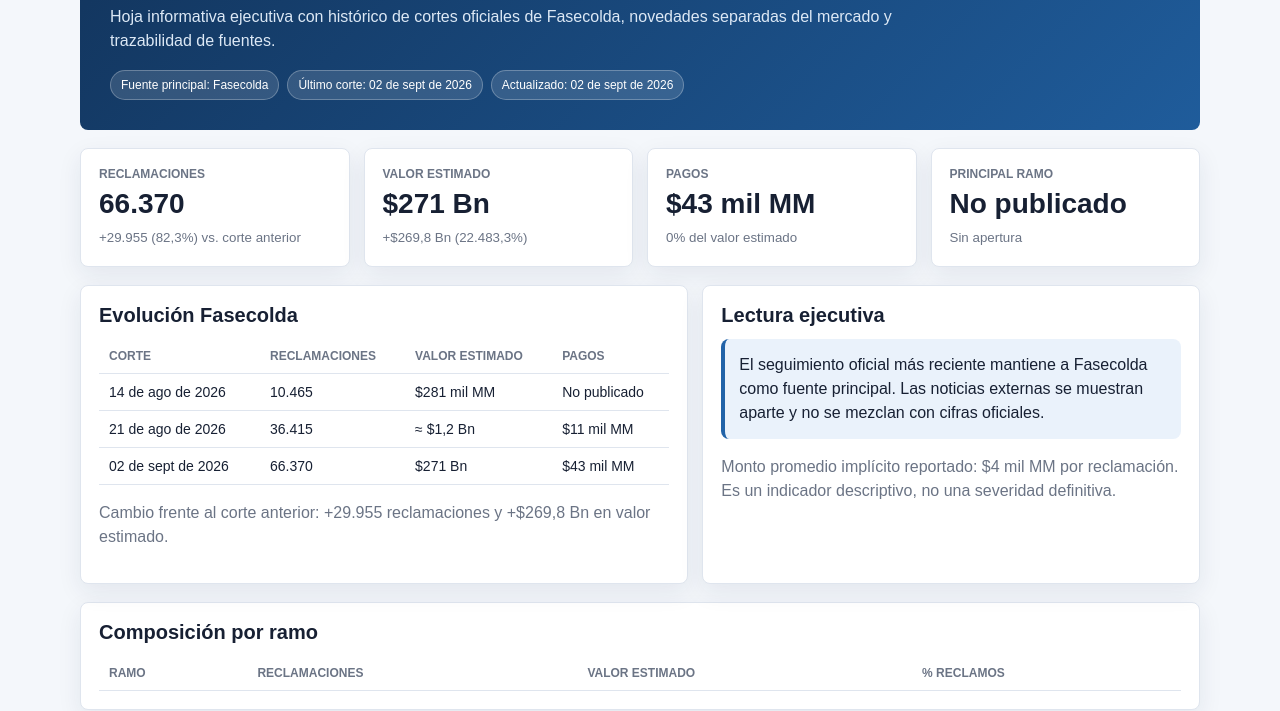
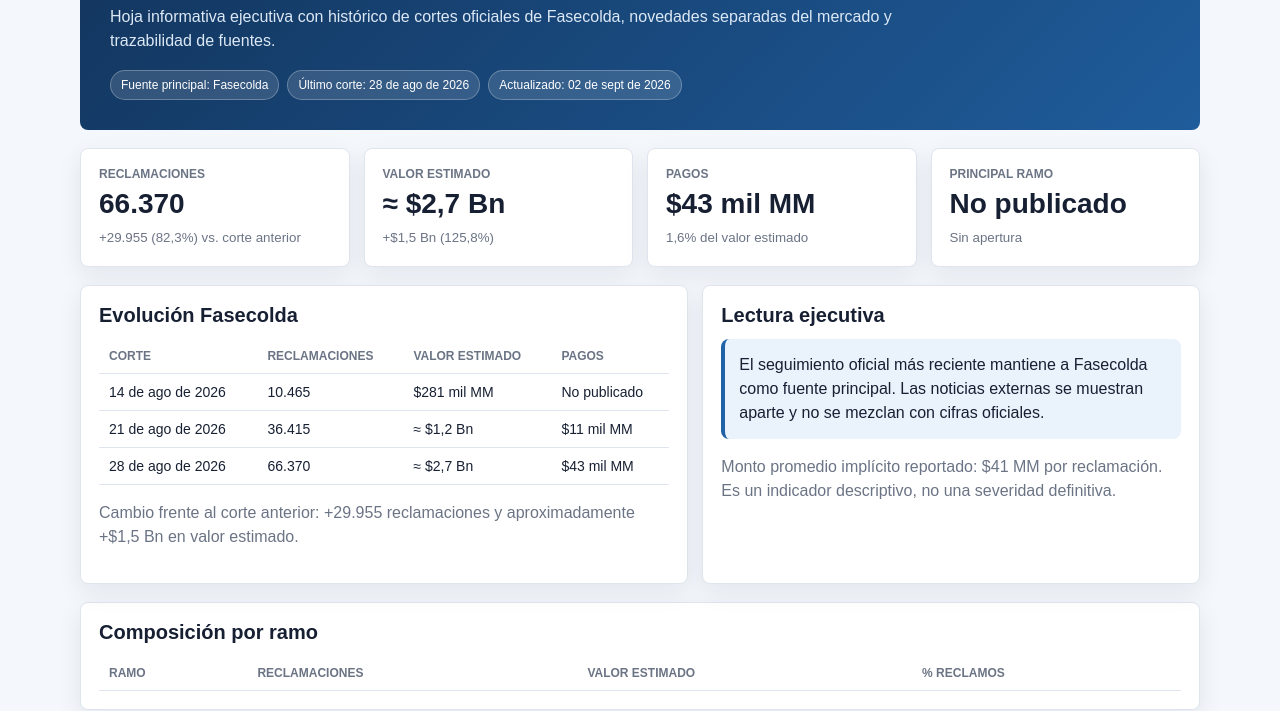
Before and after one commit to Lombo5138/terremoto-fasecolda-site, a website: page docs/index.html in a window 1280 px wide. Shown: the part 122-833 px from the top of the page. Drawn offline with Linux system fonts and the light colour scheme.

Commit message:
Corregir cifras del corte Fasecolda del 28 de agosto

```diff
--- a/docs/index.html
+++ b/docs/index.html
@@ -15,15 +15,15 @@
     <p>Hoja informativa ejecutiva con histórico de cortes oficiales de Fasecolda, novedades separadas del mercado y trazabilidad de fuentes.</p>
     <div class="badges">
       <span>Fuente principal: Fasecolda</span>
-      <span>Último corte: 02 de sept de 2026</span>
+      <span>Último corte: 28 de ago de 2026</span>
       <span>Actualizado: 02 de sept de 2026</span>
     </div>
   </section>
 
   <section class="kpis" aria-label="Indicadores principales">
     <article><span>Reclamaciones</span><strong>66.370</strong><small>+29.955 (82,3%) vs. corte anterior</small></article>
-    <article><span>Valor estimado</span><strong>$271 Bn</strong><small>+$269,8 Bn (22.483,3%)</small></article>
-    <article><span>Pagos</span><strong>$43 mil MM</strong><small>0% del valor estimado</small></article>
+    <article><span>Valor estimado</span><strong>≈ $2,7 Bn</strong><small>+$1,5 Bn (125,8%)</small></article>
+    <article><span>Pagos</span><strong>$43 mil MM</strong><small>1,6% del valor estimado</small></article>
     <article><span>Principal ramo</span><strong>No publicado</strong><small>Sin apertura</small></article>
   </section>
 
@@ -34,14 +34,14 @@
         <thead><tr><th>Corte</th><th>Reclamaciones</th><th>Valor estimado</th><th>Pagos</th></tr></thead>
         <tbody><tr><td>14 de ago de 2026</td><td>10.465</td><td>$281 mil MM</td><td>No publicado</td></tr>
 <tr><td>21 de ago de 2026</td><td>36.415</td><td>≈ $1,2 Bn</td><td>$11 mil MM</td></tr>
-<tr><td>02 de sept de 2026</td><td>66.370</td><td>$271 Bn</td><td>$43 mil MM</td></tr></tbody>
+<tr><td>28 de ago de 2026</td><td>66.370</td><td>≈ $2,7 Bn</td><td>$43 mil MM</td></tr></tbody>
       </table>
-      <p class="muted">Cambio frente al corte anterior: +29.955 reclamaciones y +$269,8 Bn en valor estimado.</p>
+      <p class="muted">Cambio frente al corte anterior: +29.955 reclamaciones y aproximadamente +$1,5 Bn en valor estimado.</p>
     </article>
     <article class="panel">
       <h2>Lectura ejecutiva</h2>
       <div class="callout">El seguimiento oficial más reciente mantiene a Fasecolda como fuente principal. Las noticias externas se muestran aparte y no se mezclan con cifras oficiales.</div>
-      <p class="muted">Monto promedio implícito reportado: $4 mil MM por reclamación. Es un indicador descriptivo, no una severidad definitiva.</p>
+      <p class="muted">Monto promedio implícito reportado: $41 MM por reclamación. Es un indicador descriptivo, no una severidad definitiva.</p>
     </article>
   </section>
 
@@ -100,7 +100,7 @@
     <h2>Fuentes</h2>
     <p><b>Así avanza la atención de las aseguradoras a los afectados por el sismo</b><br><span>Fasecolda reportó 10.465 reclamaciones y valor estimado de COP 281.000 millones con corte al 14 de agosto de 2026.</span><br><a href="https://www.fasecolda.com/asi-avanza-la-atencion-de-las-aseguradoras-a-los-afectados-por-el-sismo/" target="_blank" rel="noopener">Publicación oficial</a></p>
 <p><b>Reclamaciones por el sismo aumentan 248% y aseguradoras agilizan su respuesta</b><br><span>Fasecolda reportó 36.415 reclamaciones, valor estimado cercano a COP 1,2 billones y pagos por COP 11.104 millones.</span><br><a href="https://www.fasecolda.com/reclamaciones-por-el-sismo-aumentan-248-y-aseguradoras-agilizan-su-respuesta/" target="_blank" rel="noopener">Publicación oficial</a></p>
-<p><b>Reconstrucción tras el sismo: sector asegurador acelera el pago de indemnizaciones - Fasecolda Ir al contenido Fasecolda</b><br><span>Registro detectado automáticamente. Revisar antes de usar si la fecha de corte no fue interpretada explícitamente.</span><br><a href="https://www.fasecolda.com/reconstruccion-tras-el-sismo-sector-asegurador-acelera-el-pago-de-indemnizaciones/" target="_blank" rel="noopener">Publicación oficial</a></p>
+<p><b>Reconstrucción tras el sismo: sector asegurador acelera el pago de indemnizaciones - Fasecolda Ir al contenido Fasecolda</b><br><span>Fasecolda reporta 66.370 reclamaciones, pagos por COP 42.992 millones y valor estimado de COP 2,71 billones, con corte al 28 de agosto de 2026.</span><br><a href="https://www.fasecolda.com/reconstruccion-tras-el-sismo-sector-asegurador-acelera-el-pago-de-indemnizaciones/" target="_blank" rel="noopener">Publicación oficial</a></p>
   </section>
 
   <footer>Seguimiento automatizable · Datos separados por fuente · Sin cifras simuladas.</footer>
```
Also changed, not shown: data/fasecolda_reports.json (+4 -4 lines).
